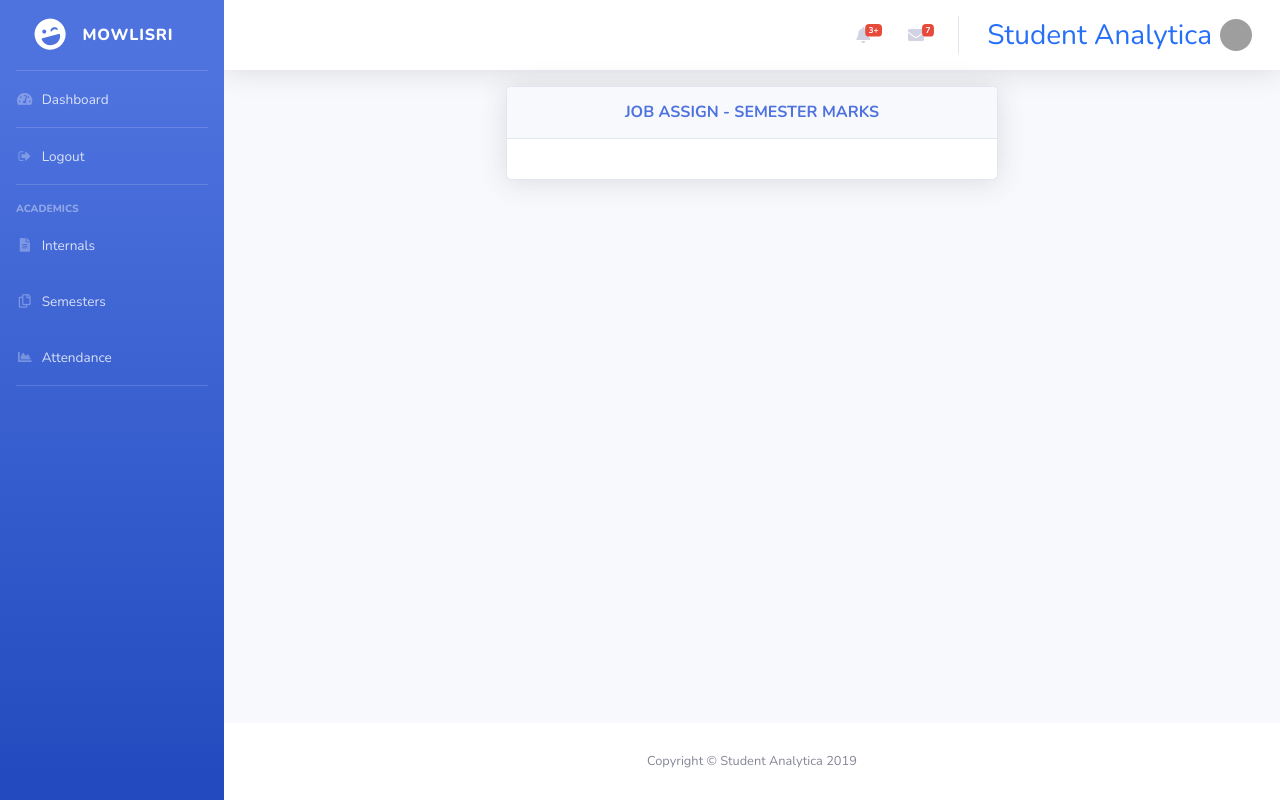
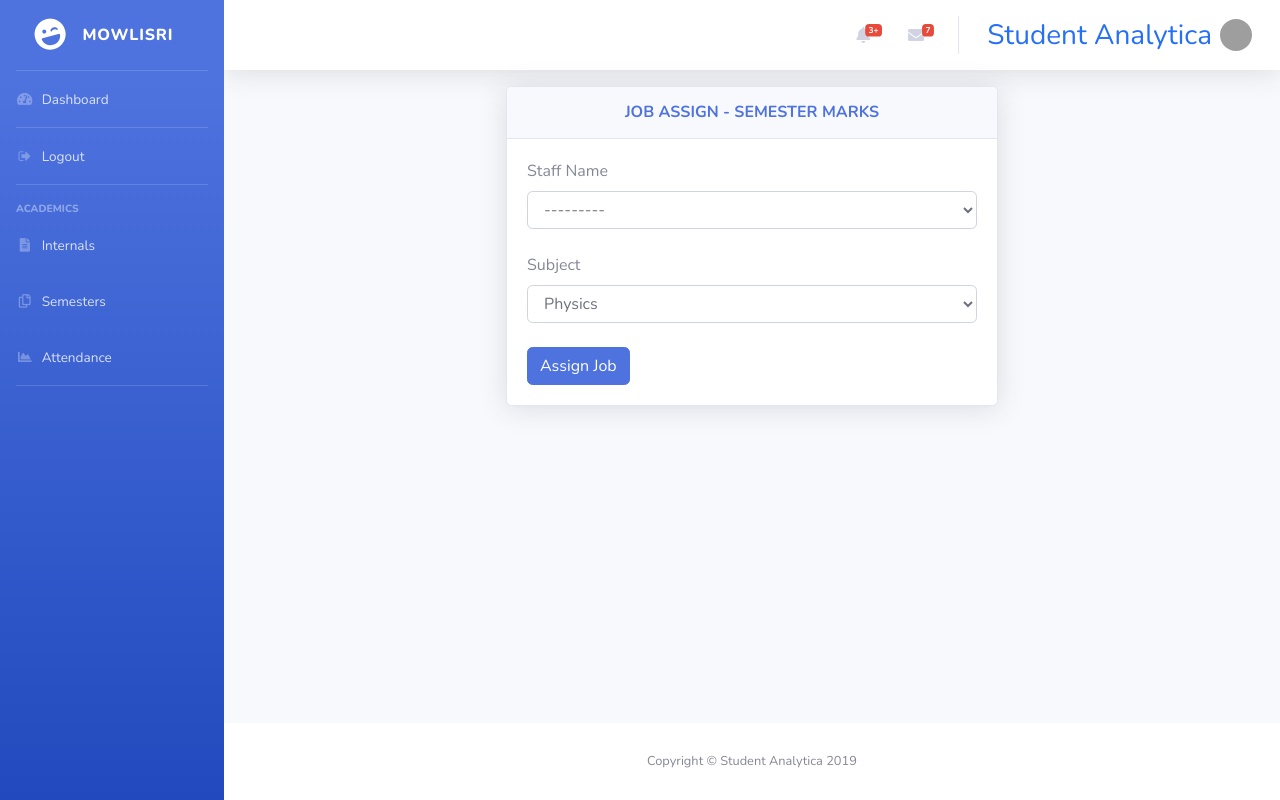
Before and after one commit to VickramMS/sa, a Django app: page /jobs/assign_sem/ in a window 1280 px wide. Run offline with Django 3.2, Linux system fonts and the light colour scheme; a user stored in the database is signed in; data comes from the database, SQL or seed files in the repository; both versions use the stored data as it was after the commit; some libraries are stand-ins or nearby versions; grey boxes are pictures that could not be loaded.

Commit message:
Jobs assigned

```diff
--- /dev/null
+++ b/console/forms.py
@@ -0,0 +1,16 @@
+from django import forms
+from .models import SubjectAssign, SemAssign
+from django.contrib.auth.models import User
+from .models import Subject
+
+class SubjectAssignForm(forms.ModelForm):
+    staff = forms.ModelChoiceField(queryset=User.objects.filter(is_staff=True))
+    class Meta:
+        model = SubjectAssign
+        fields = ['staff','subject']
+
+class SemAssignForm(forms.ModelForm):
+    staff = forms.ModelChoiceField(queryset=User.objects.filter(is_staff=True))
+    class Meta:
+        model = SemAssign
+        fields = ['staff','semester']
--- a/console/templates/console/jobs/assign_sem.html
+++ b/console/templates/console/jobs/assign_sem.html
@@ -1,5 +1,6 @@
 {% extends "base.html" %}
 {% block content %}
+{% load widget_tweaks %}
 <div class="row">
     <div class="col-lg-6 mb-4" style="margin: auto">
         <div class="card shadow mb-4">
@@ -7,9 +8,18 @@
                 <h6 class="m-0 font-weight-bold text-primary text-center">JOB ASSIGN - SEMESTER MARKS</h6>
             </div>
             <div class="card-body">
+                <form action="{% url 'assign_sem' %}" method="POST">
+                    {% csrf_token %}
+                    <label for="">Staff Name</label>
+                    {% render_field form.staff|add_class:"form-control" %}
+                    <br>
+                    <label for="">Subject</label>
+                    {% render_field form.semester|add_class:"form-control" %}
+                    <br>
+                    <button type="submit" class="btn btn-primary">Assign Job</button>
+                </form>
             </div>
         </div>
-
     </div>
 </div>
 
--- a/console/views.py
+++ b/console/views.py
@@ -2,13 +2,13 @@ from django.shortcuts import render, redirect, HttpResponseRedirect, get_object_
 from django.http import HttpResponse
 from django.contrib.auth.models import User
 from django.contrib.auth import authenticate, login, logout
-from django.views.generic import View
 from django.contrib.auth.mixins import LoginRequiredMixin, UserPassesTestMixin
 from django.http import HttpResponse
 from django.views.generic import View
 from django.utils import timezone
-from .models import Internal, Semester, SubjectAssign, SemAssign
+from .models import Internal, Semester, SubjectAssign, SemAssign,Subject
 from django.forms import modelformset_factory
+from .forms import SubjectAssignForm, SemAssignForm
 
 def home(request):
     if request.user.is_authenticated:
@@ -25,7 +25,11 @@ def home(request):
 
 def assign_int(request):
     if request.user.is_staff:
-        return render(request, 'console/jobs/assign_int.html')
+        form=SubjectAssignForm(request.POST)
+        if form.is_valid():
+            form.save()
+            return redirect('assign_int')
+        return render(request, 'console/jobs/assign_int.html',{'form':form})
     else:
         return redirect('dashboard')
 
@@ -64,7 +68,11 @@ def internals(request):
 
 def assign_sem(request):
     if request.user.is_staff:
-        return render(request, 'console/jobs/assign_sem.html')
+        form=SemAssignForm(request.POST)
+        if form.is_valid():
+            SemAssign=form.save()
+            return redirect('dashboard')
+        return render(request, 'console/jobs/assign_sem.html',{'form':form})
     else:
         return redirect('dashboard')
 
```
Also changed, not shown: console/templates/console/jobs/assign_int.html (+11 -1 lines), db.sqlite3.
